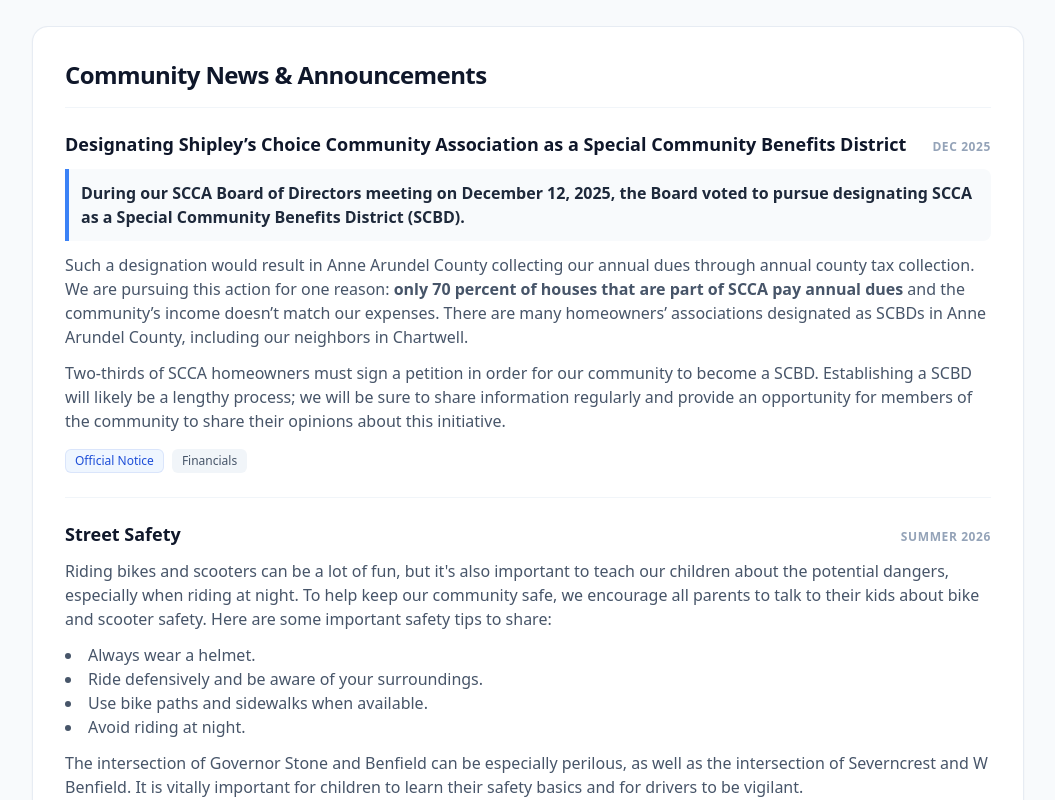
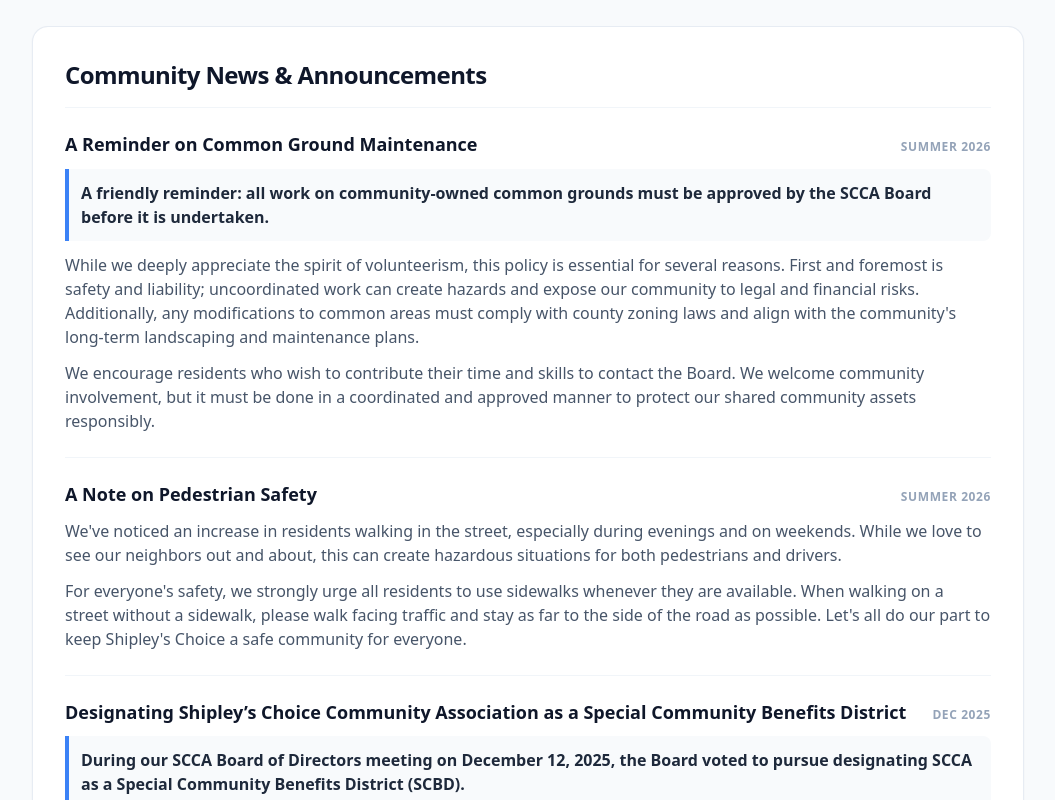
Before and after one commit to tschulmeister/scca-website, a SvelteKit app: page /news-records in a window 1280 px wide. Shown: the part 480-1280 px from the top of the page, without its empty margins (112-1167 px from the left). Built offline with nearby package versions, Linux system fonts and the light colour scheme.

Commit message:
updates to news

```diff
--- a/src/routes/news-records/+page.svelte
+++ b/src/routes/news-records/+page.svelte
@@ -40,6 +40,82 @@
     </h2>
 
     <div class="divide-y divide-slate-100">
+      <div class="py-6 first:pt-0 last:pb-0 group">
+        <div
+          class="flex flex-col sm:flex-row sm:items-baseline sm:justify-between gap-2 mb-3"
+        >
+          <h3 class="text-lg font-bold text-slate-900 leading-snug">
+            A Reminder on Common Ground Maintenance
+          </h3>
+          <time
+            class="text-xs font-semibold uppercase tracking-wider text-slate-400 whitespace-nowrap sm:shrink-0"
+          >
+            Summer 2026
+          </time>
+        </div>
+
+        <div
+          class="space-y-3 text-slate-600 text-sm sm:text-base leading-relaxed"
+        >
+          <p
+            class="font-semibold text-slate-800 bg-slate-50 border-l-4 border-blue-500 p-3 rounded-r-lg"
+          >
+            A friendly reminder: all work on community-owned common grounds must
+            be approved by the SCCA Board before it is undertaken.
+          </p>
+          <p>
+            While we deeply appreciate the spirit of volunteerism, this policy
+            is essential for several reasons. First and foremost is safety and
+            liability; uncoordinated work can create hazards and expose our
+            community to legal and financial risks. Additionally, any
+            modifications to common areas must comply with county zoning laws
+            and align with the community's long-term landscaping and maintenance
+            plans.
+          </p>
+          <p>
+            We encourage residents who wish to contribute their time and skills
+            to contact the Board. We welcome community involvement, but it must
+            be done in a coordinated and approved manner to protect our shared
+            community assets responsibly.
+          </p>
+        </div>
+      </div>
+
+      <div class="py-6 first:pt-0 last:pb-0 group">
+        <div
+          class="flex flex-col sm:flex-row sm:items-baseline sm:justify-between gap-2 mb-3"
+        >
+          <h3
+            class="text-lg font-bold text-slate-900 leading-snug group-hover:text-blue-600 transition-colors"
+          >
+            A Note on Pedestrian Safety
+          </h3>
+          <time
+            class="text-xs font-semibold uppercase tracking-wider text-slate-400 whitespace-nowrap sm:shrink-0"
+          >
+            Summer 2026
+          </time>
+        </div>
+
+        <div
+          class="space-y-3 text-slate-600 text-sm sm:text-base leading-relaxed"
+        >
+          <p>
+            We've noticed an increase in residents walking in the street,
+            especially during evenings and on weekends. While we love to see our
+            neighbors out and about, this can create hazardous situations for
+            both pedestrians and drivers.
+          </p>
+          <p>
+            For everyone's safety, we strongly urge all residents to use
+            sidewalks whenever they are available. When walking on a street
+            without a sidewalk, please walk facing traffic and stay as far to
+            the side of the road as possible. Let's all do our part to keep
+            Shipley's Choice a safe community for everyone.
+          </p>
+        </div>
+      </div>
+
       <div class="py-6 first:pt-0 last:pb-0 group">
         <div
           class="flex flex-col sm:flex-row sm:items-baseline sm:justify-between gap-2 mb-3"
```
